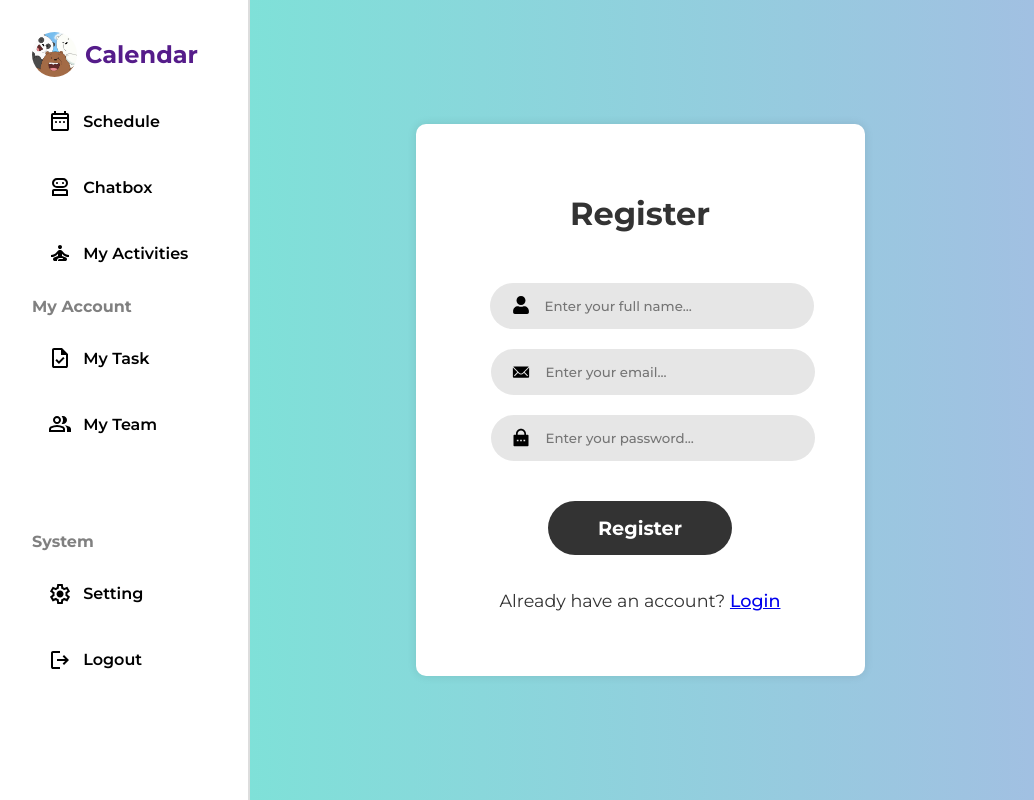
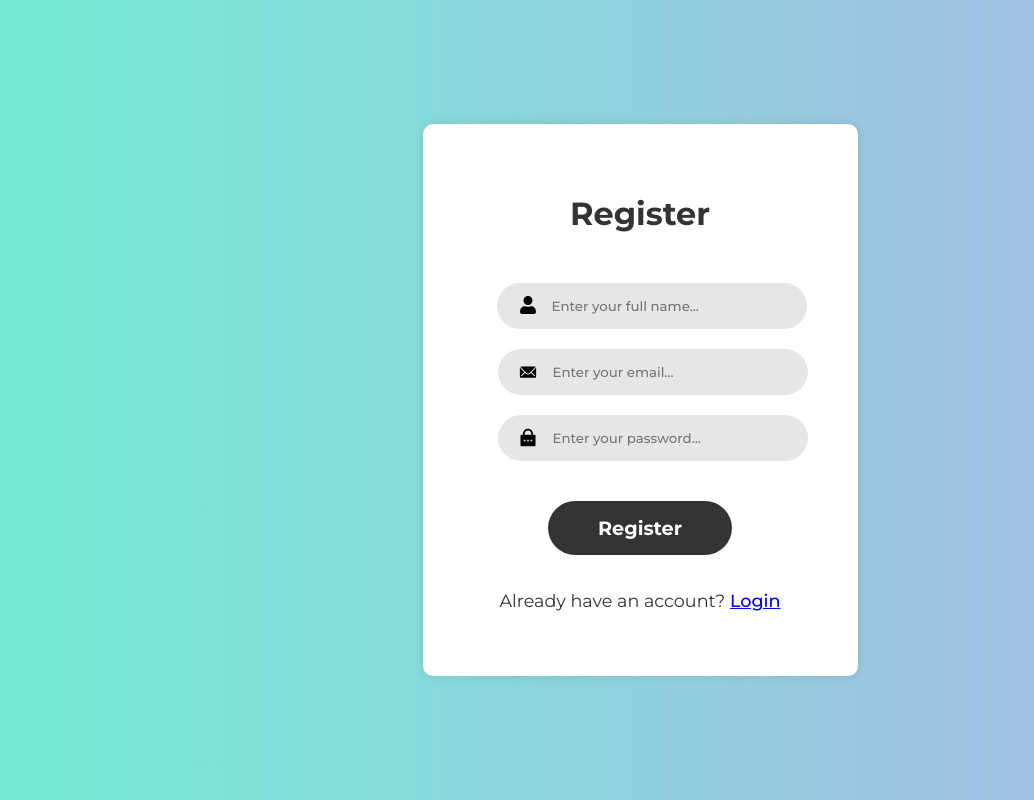
Before and after one commit to gianghitran/NT208.P21.ATTN_Personal-Smart-Scheduling-System-with-AI, a React (Vite) app in the folder Workspace/App/client/: page /register in a window 1280 px wide. Shown: the whole page, without its empty margins (0-1034 px from the left). Built offline with nearby package versions, Linux system fonts and the light colour scheme.

Commit message:
Edit login and register, auto navigate when not authenticated

```diff
--- a/Workspace/App/client/src/App.jsx
+++ b/Workspace/App/client/src/App.jsx
@@ -8,41 +8,40 @@ import Setting from "./Components/Setting/Setting";
 import Schedule from "./Components/Schedule/Schedule";
 import Login from "./Components/Login/Login";
 import Register from "./Components/Register/Register";
-import { Route, Routes, useNavigate, useLocation } from "react-router-dom";
+import { Route, Routes, Navigate, useLocation } from "react-router-dom";
+import ProtectedRoute from "./utils/ProtectedRoute";
 import { useSelector } from "react-redux";
 import { useEffect } from "react";
 
 function App() {
-    // const navigate = useNavigate();
-    // const user = useSelector((state) => state.auth.currentUser);
-    // const location = useLocation();
-
-    // useEffect(() => {
-    //   const publicPages = ["/Login", "/Register"];
-    //   if (!user && !publicPages.includes(location.pathname)) {
-    //     navigate("/Login");
-    //   }
-    // }, [user]);
+    const isLoggedIn = useSelector((state) => state.auth.login.currentUser);
 
     return(
       <>
           <div className="app-layout">
-              <Navbar/>
+              {isLoggedIn !== null && <Navbar/>}
+
               <Routes>
-                <Route path="/Login" element={<Login/>} />
-                <Route path="/Register" element={<Register/>} />
-              </Routes>
-              <div className="container">
-                <Routes>
+                {isLoggedIn === null && (
+                  <>
+                    <Route path="/login" element={<Login/>} />
+                    <Route path="/register" element={<Register/>} />
                     <Route path="/" element={<Home/>} />
+                  </>
+                )}
+
+                <Route element={<ProtectedRoute/>}>
+                    <Route path="/login" element={<Navigate to="/Schedule"/>} />
+                    <Route path="/register" element={<Navigate to="/Schedule"/>} />
+                    <Route path="/" element={<Navigate to="/Schedule"/>} />
                     <Route path="/Schedule" element={<Schedule/>} />
                     <Route path="/Chatbox" element={<Chatbox/>} />
                     <Route path="/Myactivities" element={<Myactivities/>} />
                     <Route path="/Mytask" element={<Mytask/>} />
                     <Route path="/Myteam" element={<Myteam/>} />
                     <Route path="/Setting" element={<Setting/>} />
+                </Route>
               </Routes>
-              </div>
             </div>
       </>
     );
--- a/Workspace/App/client/src/Components/Login/Login.module.css
+++ b/Workspace/App/client/src/Components/Login/Login.module.css
@@ -50,10 +50,10 @@
     border: none;
     background-color: #E6E6E6;
     padding: 15px;
-    padding-right: 100px;
+    padding-right: 60px;
     padding-left: 55px;
     border-radius: 30px;
-    width: 100%;
+    width: 310px;
 }
 
 .inputGroup input:focus {
--- a/Workspace/App/client/src/Components/Navbar/Nav.jsx
+++ b/Workspace/App/client/src/Components/Navbar/Nav.jsx
@@ -2,7 +2,7 @@ import navs from "./navstyle.module.css";
 import { Link, useLocation } from "react-router-dom";
 import { icons } from "../../assets/icon";
 import threebears from "../../assets/threebears.jpg";
-const Navbar = () => {
+const Navbar = ( {isLoggedIn} ) => {
     const menu_icon = icons["menu"];
     return (
         <>
--- a/Workspace/App/client/src/Components/Register/Register.module.css
+++ b/Workspace/App/client/src/Components/Register/Register.module.css
@@ -56,9 +56,10 @@
     border: none;
     background-color: #E6E6E6;
     padding: 15px;
-    padding-right: 100px;
+    padding-right: 60px;
     padding-left: 55px;
     border-radius: 30px;
+    width: 310px;
 }
 
 .inputGroup input:focus {
--- /dev/null
+++ b/Workspace/App/client/src/utils/ProtectedRoute.jsx
@@ -0,0 +1,10 @@
+import { Navigate, Outlet } from 'react-router-dom';
+import { useSelector } from 'react-redux';
+
+const ProtectedRoute = () => {
+    const currentUser = useSelector((state) => state.auth.login.currentUser);
+
+    return currentUser !== null ? <Outlet/>:<Navigate to="/login" replace/>;
+};
+
+export default ProtectedRoute;
```
Lines whose indentation alone changed are shown as unchanged.
